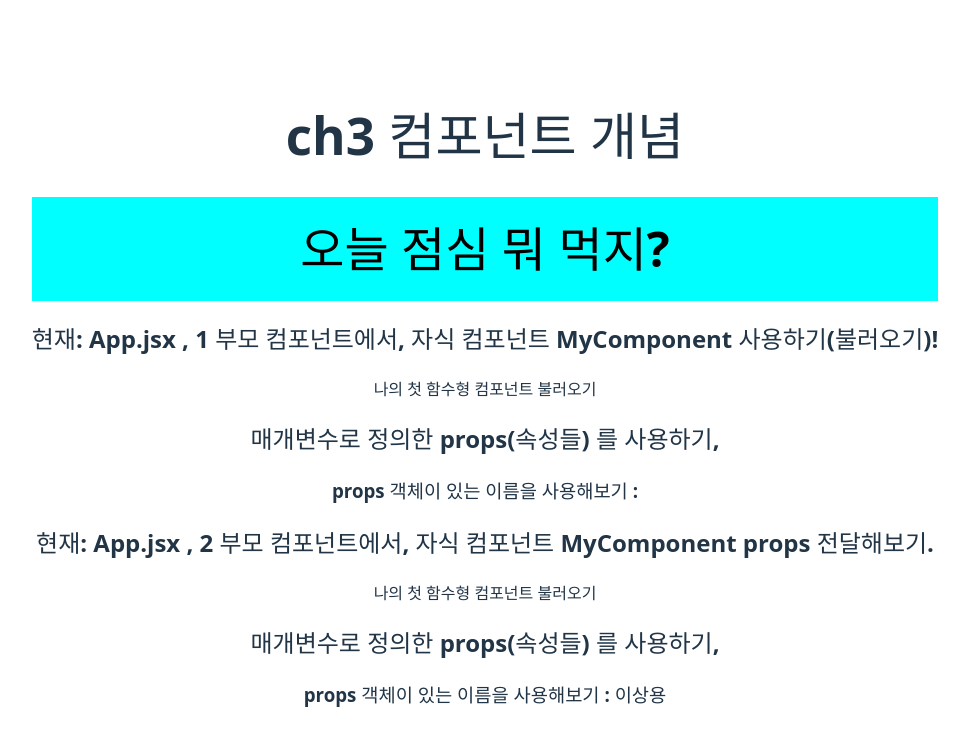
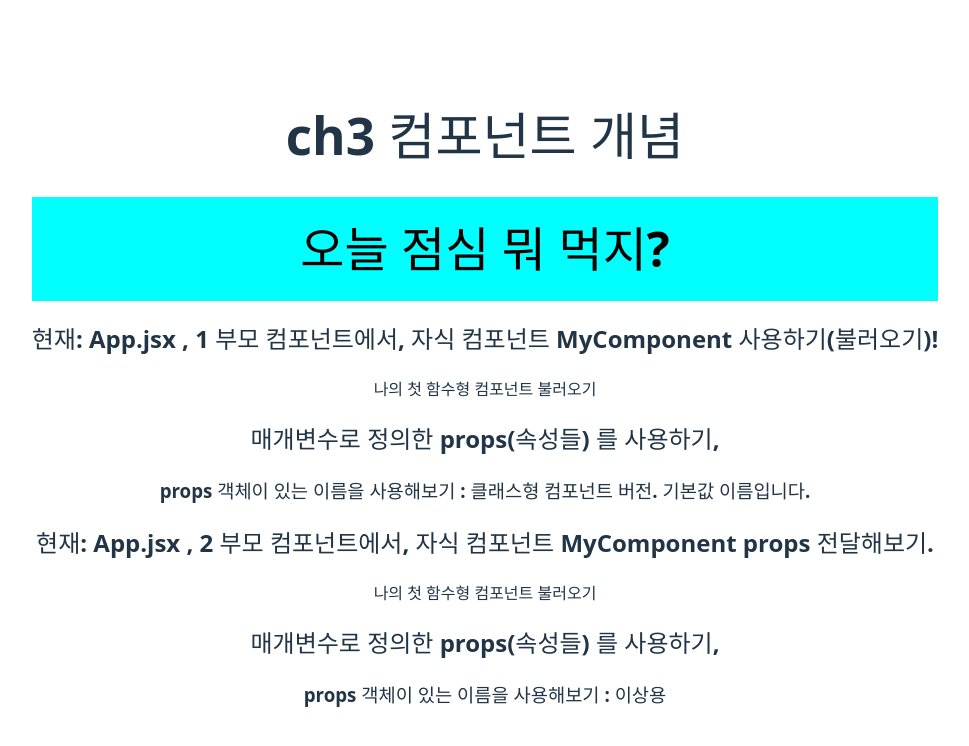
Before and after one commit to reokkamy/React-WorkSpace-k6-0806, a React (Vite) app in the folder ch03-vite-test/: page / in a window 1280 px wide. Shown: the top 746 px of the page, without its empty margins (155-1124 px from the left). Built offline with nearby package versions, Linux system fonts and the light colour scheme.

Commit message:
3교시, 리액트 17버전이 후, 함수형 컴포넌트에서 사용하는 기본 디폴트 props 문법 변경이 일어남, 변경된 버전으로, 방법 2가지 확인.

```diff
--- a/ch03-vite-test/src/App.jsx
+++ b/ch03-vite-test/src/App.jsx
@@ -9,6 +9,16 @@ import MyComponent from "./component/MyComponent";
 //     <>
 //       <h1>ch3 컴포넌트 개념</h1>
 //       <div className="react">{name}</div>
+//       <h2>
+//         현재: App.jsx , 1 부모 컴포넌트에서, 자식 컴포넌트 MyComponent
+//         사용하기(불러오기)!
+//       </h2>
+//       <MyComponent />
+//       {/* <h2>
+//         현재: App.jsx , 2 부모 컴포넌트에서, 자식 컴포넌트 MyComponent props
+//         전달해보기.{" "}
+//       </h2>
+//       <MyComponent name="이상용" /> */}
 //     </>
 //   );
 // }
@@ -16,11 +26,11 @@ import MyComponent from "./component/MyComponent";
 //2. 클래스형 컴포넌트
 class App extends Component {
   render() {
-    const name = "오늘 점심 뭐 먹지?";
+    const name2 = "오늘 점심 뭐 먹지?";
     return (
       <>
         <h1>ch3 컴포넌트 개념</h1>
-        <div className="react">{name}</div>
+        <div className="react">{name2}</div>
         <h2>
           현재: App.jsx , 1 부모 컴포넌트에서, 자식 컴포넌트 MyComponent
           사용하기(불러오기)!
--- a/ch03-vite-test/src/component/MyComponent.jsx
+++ b/ch03-vite-test/src/component/MyComponent.jsx
@@ -13,19 +13,42 @@
 // 클래스형 컴포넌트 : rcc
 import React from "react";
 
-const MyComponent = (props) => {
-  return (
-    <>
-      <div>나의 첫 함수형 컴포넌트 불러오기</div>
-      <h2>매개변수로 정의한 props(속성들) 를 사용하기, </h2>
-      <h3>props 객체이 있는 이름을 사용해보기 : {props.name}</h3>
-    </>
-  );
-};
+// 방법1, 디폴트 props 변경 된 문법 버전.
+// const MyComponent = ({ name = "기본값 이름입니다." }) => {
+//   return (
+//     <>
+//       <div>나의 첫 함수형 컴포넌트 불러오기</div>
+//       <h2>매개변수로 정의한 props(속성들) 를 사용하기, </h2>
+//       <h3>props 객체이 있는 이름을 사용해보기 : {name}</h3>
+//     </>
+//   );
+// };
 
 //기본 props 설정. 디폴트 props 설정.
+// 17 버전 이후로, 함수형 컴포넌트 정상 동작을 안함.
+// 꼭 사용시, 클래스형 컴포넌트로 변경하거나,
+// 함수형 다른 방법
+// 리액트 16버전
+// MyComponent.defaultProps = {
+//   name: "기본값 이름입니다.",
+// };
+
+// 방법2
+// 클래스형 컴포넌트 버전으로 확인하기.
+class MyComponent extends React.Component {
+  render() {
+    return (
+      <>
+        <div>나의 첫 함수형 컴포넌트 불러오기</div>
+        <h2>매개변수로 정의한 props(속성들) 를 사용하기, </h2>
+        <h3>props 객체이 있는 이름을 사용해보기 : {this.props.name}</h3>
+      </>
+    );
+  }
+}
+
 MyComponent.defaultProps = {
-  nmae: "기본값 이름입니다.",
+  name: "클래스형 컴포넌트 버전. 기본값 이름입니다.",
 };
 
 export default MyComponent;
```
